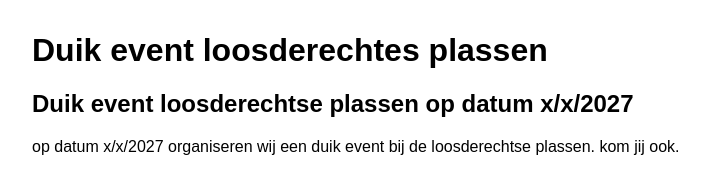
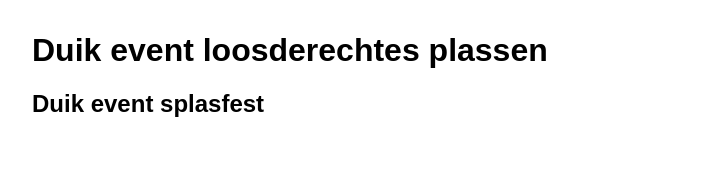
Before and after one commit to iamatoaster1223-coder/po-inf, a plain HTML site: page index.html in a window 1280 px wide. Shown: the whole page, without its empty margins (0-709 px from the left). Drawn offline with Linux system fonts and the light colour scheme.

Commit message:
WebLab Run 16-11-2026 08:57:31 (UTC+01:00)

```diff
--- a/index.html
+++ b/index.html
@@ -8,8 +8,8 @@
 </head>
 <body>
   <h1>Duik event loosderechtes plassen</h1>
-  <h2>Duik event loosderechtse plassen op datum x/x/2027</h2>
-  <p> op datum x/x/2027 organiseren wij een duik event bij de loosderechtse plassen. kom jij ook.</p>
+  <h2>Duik event splasfest</h2>
+  <p> </p>
   <script src="script.js"></script>
 </body>
 </html>
--- a/script.js
+++ b/script.js
@@ -1 +1,2 @@
 console.log('Website gestart');
+control.random(ii)
```
Also changed, not shown: 1 other file.
